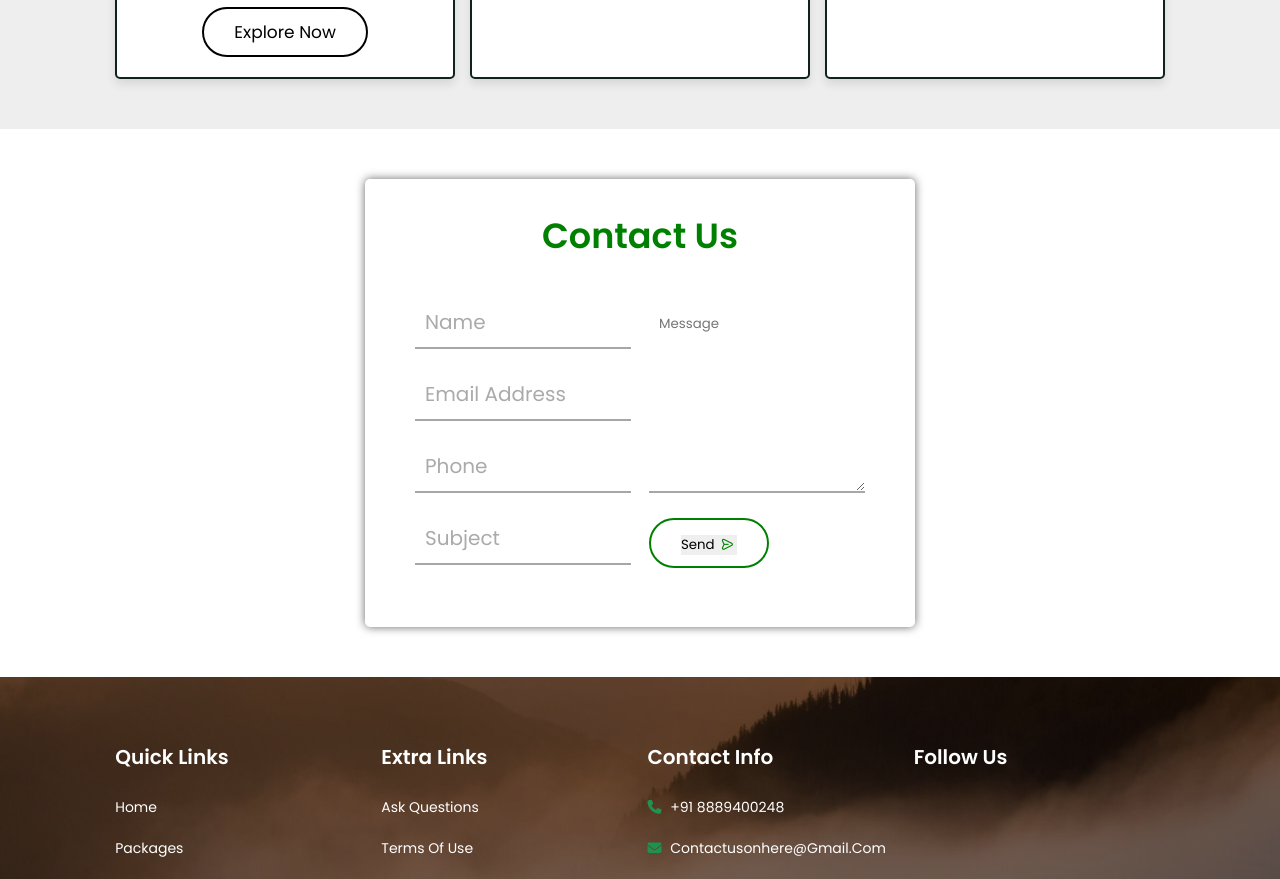
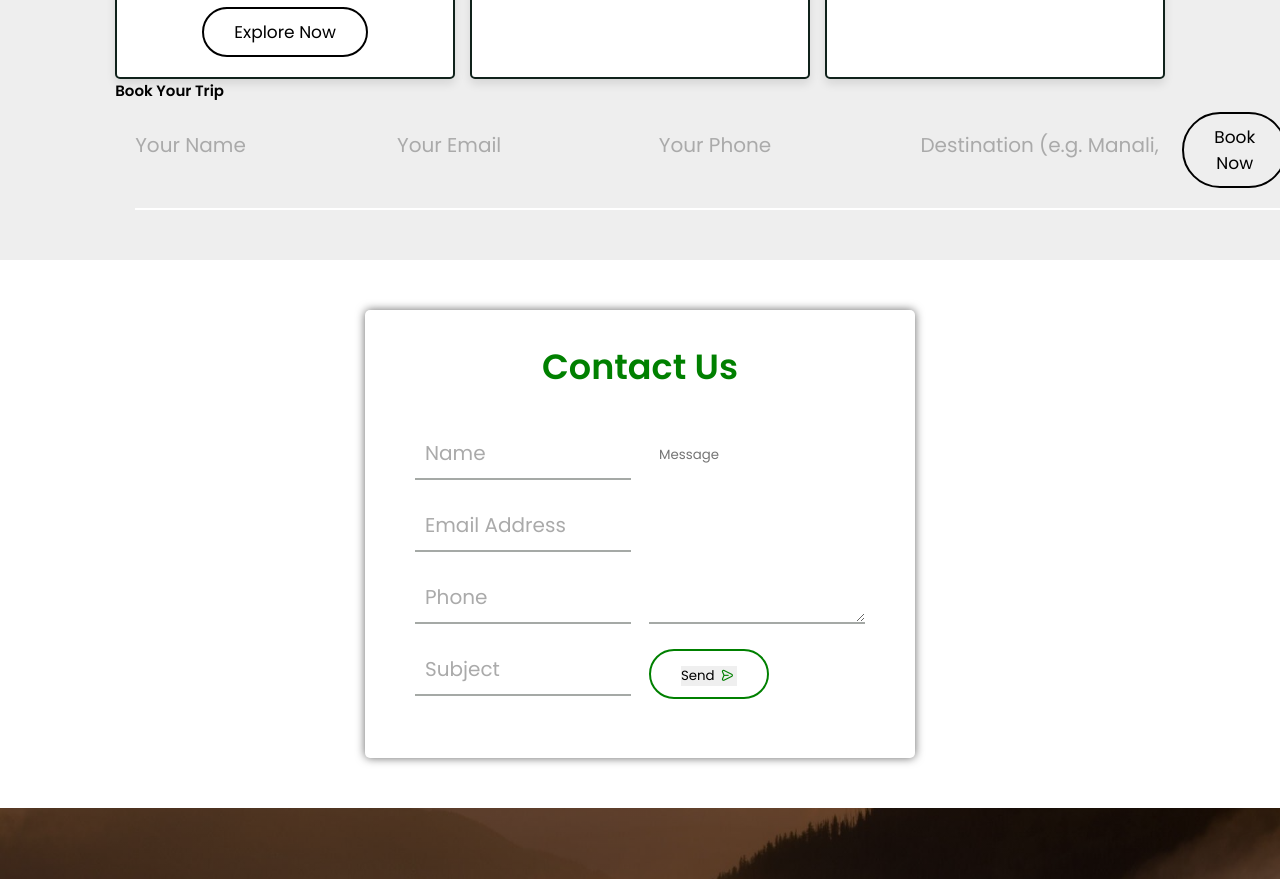
Before and after one commit to mayanksoni1/Tour-project-, a plain HTML site: page index.html in a window 1280 px wide. Shown: the part 3039-3918 px from the top of the page. Drawn offline with nearby package versions, Linux system fonts and the light colour scheme; no server answers.

Commit message:
Update index.html

```diff
--- a/index.html
+++ b/index.html
@@ -175,7 +175,22 @@
 
         </div>
 
-    </section>
+                <!-- Booking Section -->
+                <div class="booking-box">
+                  <h2>Book Your Trip</h2>
+                  <form id="bookingForm">
+                    <input type="text" id="user" placeholder="Your Name" required>
+                    <input type="email" id="email" placeholder="Your Email" required>
+                    <input type="text" id="phone" placeholder="Your Phone" required>
+                    <input type="text" id="destination" placeholder="Destination (e.g. Manali, Goa)" required>
+                    <button type="submit" class="btn">Book Now</button>
+                  </form>
+                  <div id="bookingMessage"></div>
+            </div>
+
+    </section>   <!-- this closes the packages section -->
+
+
     <section class="contact" id="contact">
 
     <div class="wrapper1">
```
